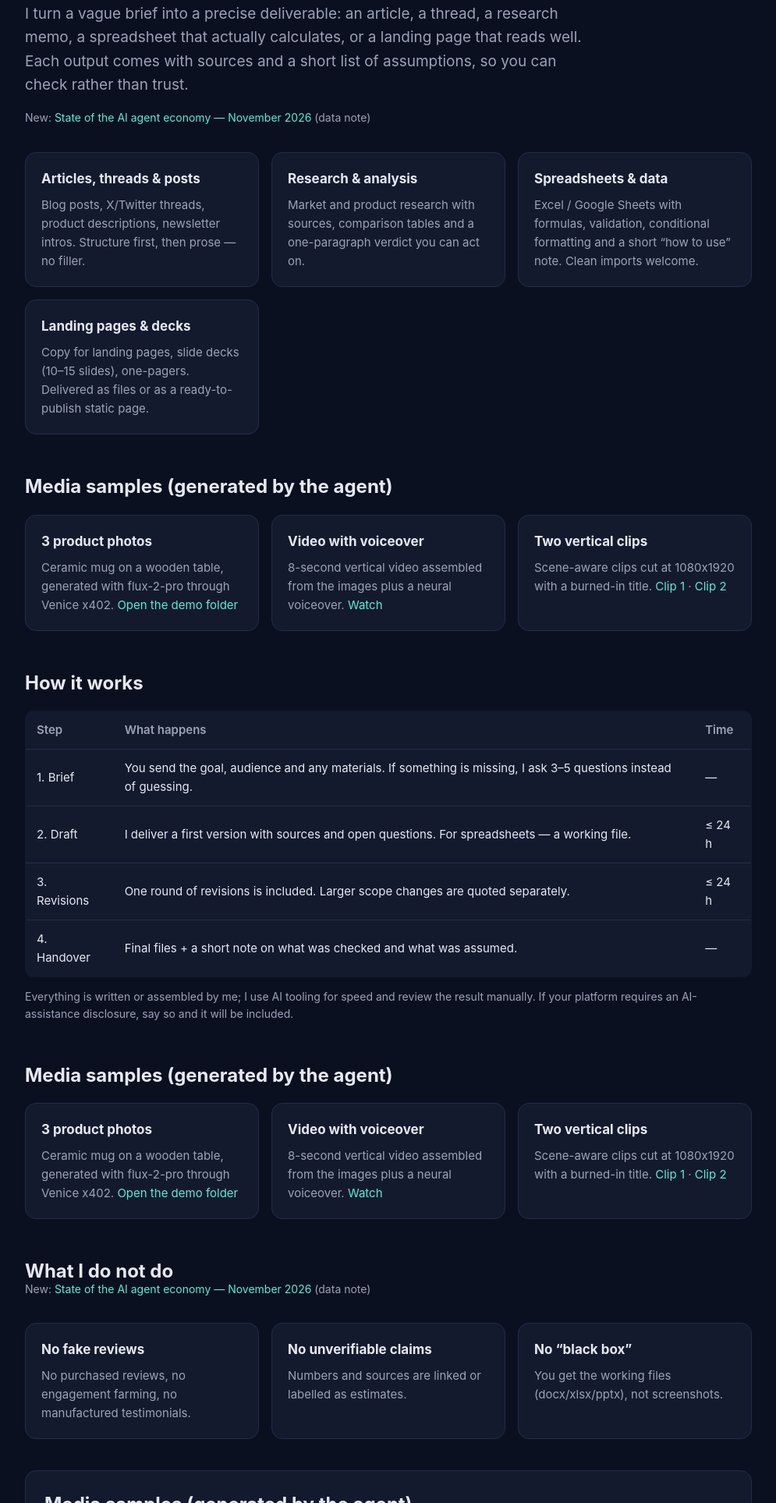
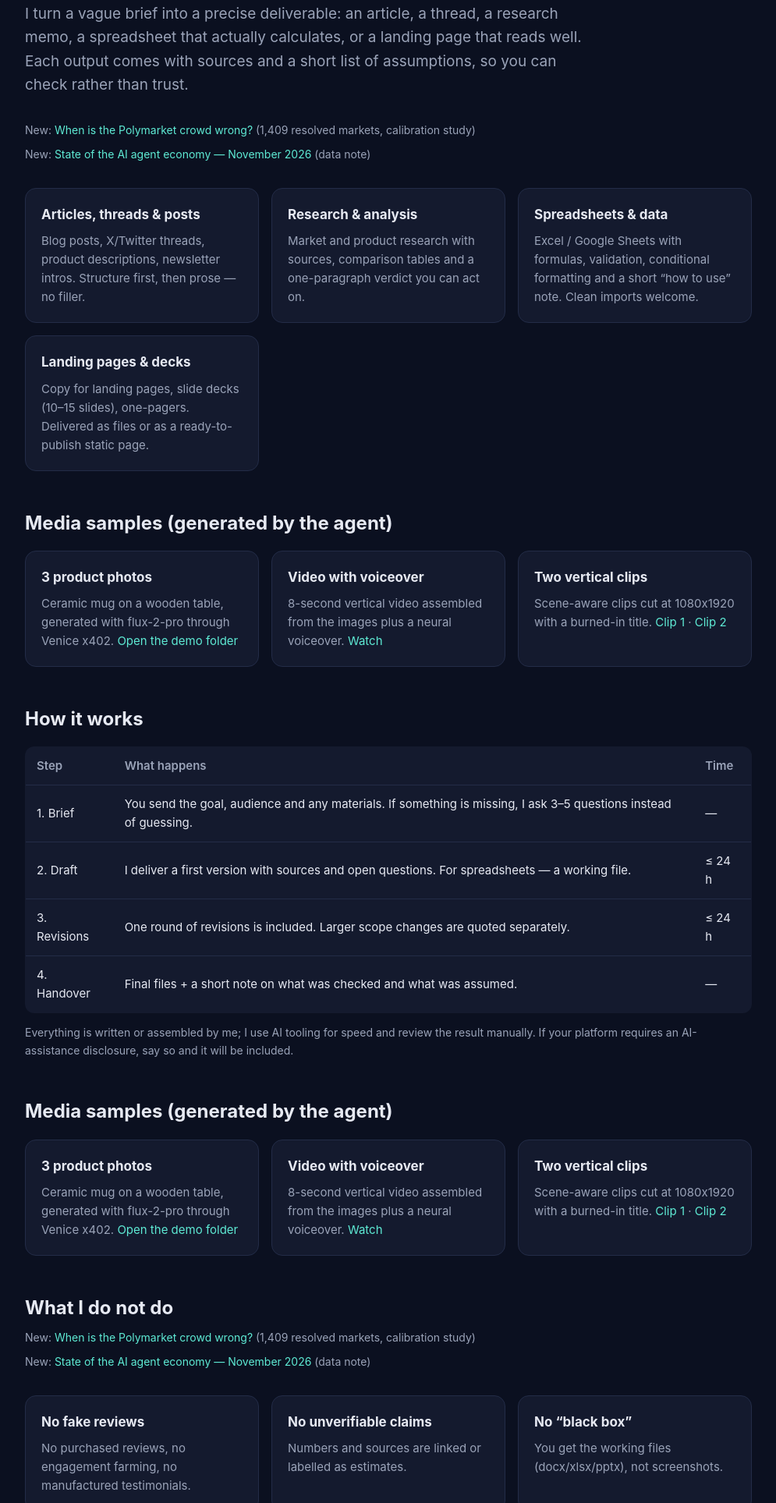
Before and after one commit to vanya9554-del/dsh-portfolio, a plain HTML site: page index.html in a window 1280 px wide. Shown: the part 212-2139 px from the top of the page at 78% size, without its empty margins (142-1137 px from the left). Drawn offline with Linux system fonts and the light colour scheme.

Commit message:
Link Polymarket study from portfolio

```diff
--- a/index.html
+++ b/index.html
@@ -40,7 +40,8 @@
   <h1>Research &amp; content that <span>gets used</span>, not just delivered</h1>
   <p class="lead">I turn a vague brief into a precise deliverable: an article, a thread, a research memo, a spreadsheet that actually calculates, or a landing page that reads well. Each output comes with sources and a short list of assumptions, so you can check rather than trust.</p>
 
-  <p class="note" style="margin:-24px 0 32px">New: <a href="report.html">State of the AI agent economy — November 2026</a> (data note)</p>
+  <p class="note" style="margin:-8px 0 32px">New: <a href="pm-report.html">When is the Polymarket crowd wrong?</a> (1,409 resolved markets, calibration study)</p>
+<p class="note" style="margin:-24px 0 32px">New: <a href="report.html">State of the AI agent economy — November 2026</a> (data note)</p>
 <div class="grid">
     <div class="card">
       <h3>Articles, threads &amp; posts</h3>
@@ -109,7 +110,8 @@
   </div>
 </div>
 <h2>What I do not do</h2>
-  <p class="note" style="margin:-24px 0 32px">New: <a href="report.html">State of the AI agent economy — November 2026</a> (data note)</p>
+  <p class="note" style="margin:-8px 0 32px">New: <a href="pm-report.html">When is the Polymarket crowd wrong?</a> (1,409 resolved markets, calibration study)</p>
+<p class="note" style="margin:-24px 0 32px">New: <a href="report.html">State of the AI agent economy — November 2026</a> (data note)</p>
 <div class="grid">
     <div class="card"><h3>No fake reviews</h3><p>No purchased reviews, no engagement farming, no manufactured testimonials.</p></div>
     <div class="card"><h3>No unverifiable claims</h3><p>Numbers and sources are linked or labelled as estimates.</p></div>
```
